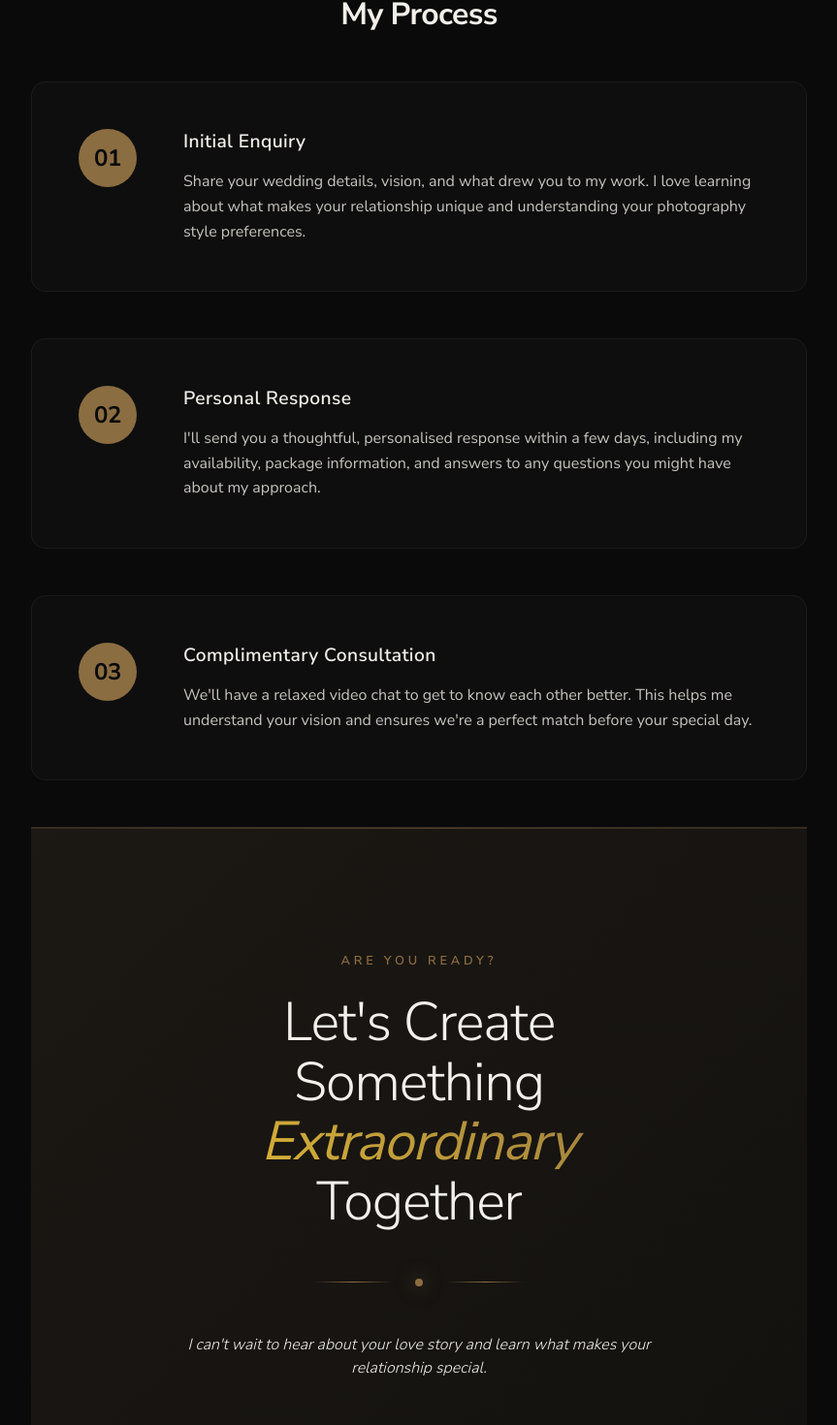
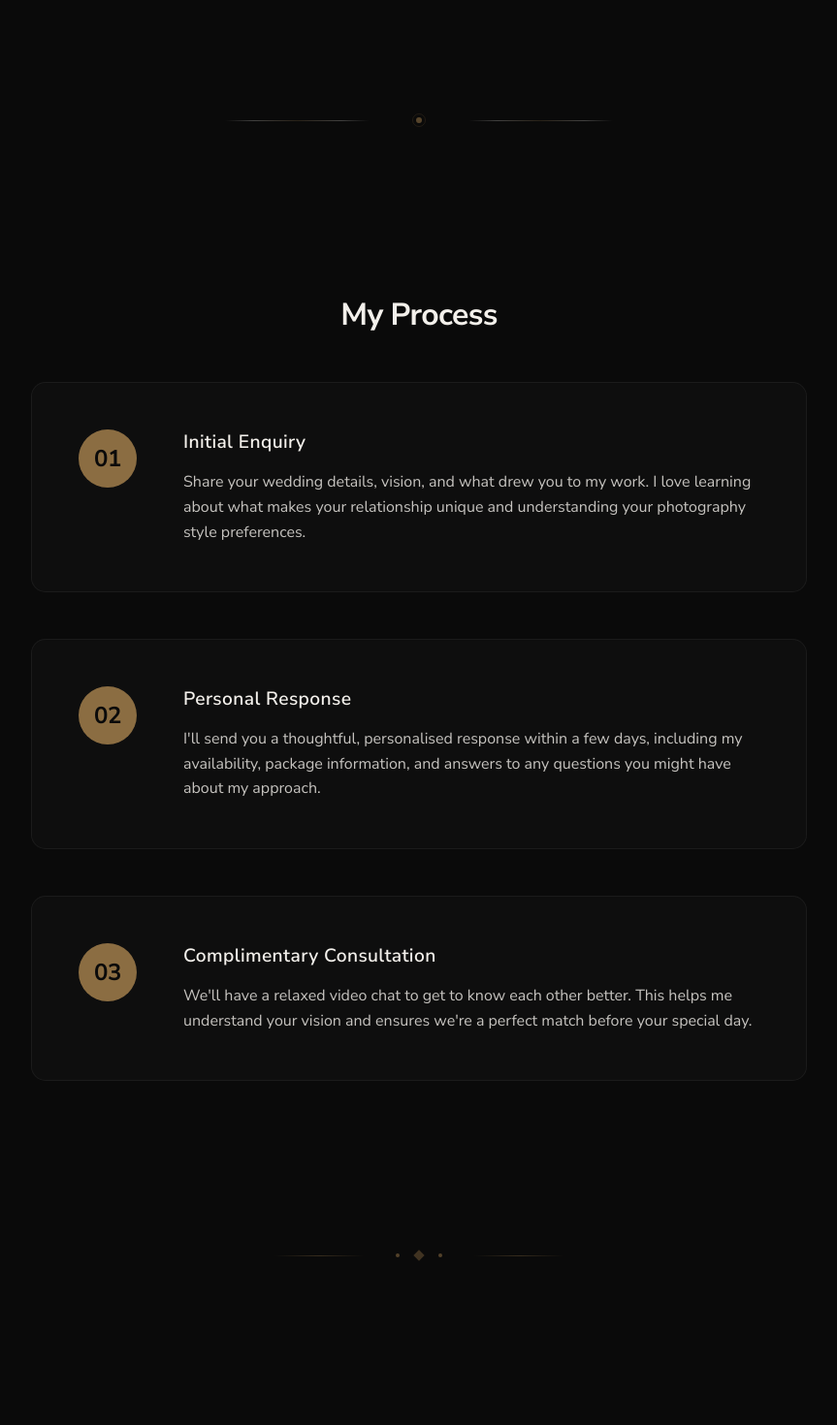
Before and after one commit to maxwebsterkhan/chloe-mary, a Next.js app: page /connect in a window 1280 px wide. Shown: the part 1059-2529 px from the top of the page at 97% size, without its empty margins (208-1071 px from the left). Built offline with nearby package versions, Linux system fonts and the light colour scheme.

Commit message:
Copy and style updates

```diff
--- a/src/app/connect/connect.module.scss
+++ b/src/app/connect/connect.module.scss
@@ -907,3 +907,128 @@
   line-height: 1.6;
   font-size: 0.95rem;
 }
+
+// Section spacers and dividers
+.sectionSpacer {
+  padding: tokens.$spacing-xxl 0;
+  display: flex;
+  justify-content: center;
+  align-items: center;
+  position: relative;
+
+  @include breakpoint-down("tablet") {
+    padding: tokens.$spacing-xl 0;
+  }
+
+  @include breakpoint-down("mobile") {
+    padding: tokens.$spacing-lg 0;
+  }
+}
+
+.decorativeDivider {
+  display: flex;
+  align-items: center;
+  justify-content: center;
+  gap: tokens.$spacing-lg;
+  width: 100%;
+  max-width: 400px;
+  opacity: 0.6;
+
+  @include breakpoint-down("mobile") {
+    gap: tokens.$spacing-md;
+    max-width: 300px;
+  }
+}
+
+.dividerLine {
+  flex: 1;
+  height: 1px;
+  background: linear-gradient(
+    90deg,
+    transparent 0%,
+    var(--color-secondary) 20%,
+    var(--color-accent) 50%,
+    var(--color-secondary) 80%,
+    transparent 100%
+  );
+  opacity: 0.4;
+}
+
+.dividerDot {
+  width: 6px;
+  height: 6px;
+  border-radius: 50%;
+  background: var(--color-accent);
+  position: relative;
+
+  &::before {
+    content: "";
+    position: absolute;
+    top: 50%;
+    left: 50%;
+    transform: translate(-50%, -50%);
+    width: 12px;
+    height: 12px;
+    border: 1px solid var(--color-accent);
+    border-radius: 50%;
+    opacity: 0.3;
+  }
+}
+
+.dividerShape {
+  width: 20px;
+  height: 20px;
+  transform: rotate(45deg);
+  background: linear-gradient(
+    135deg,
+    rgba(139, 109, 66, 0.1) 0%,
+    rgba(139, 109, 66, 0.3) 100%
+  );
+  border: 1px solid var(--color-accent);
+  opacity: 0.4;
+}
+
+// Alternative elegant divider styles
+.elegantDivider {
+  display: flex;
+  align-items: center;
+  justify-content: center;
+  gap: tokens.$spacing-md;
+  width: 100%;
+  max-width: 300px;
+  opacity: 0.7;
+}
+
+.elegantLine {
+  flex: 1;
+  height: 1px;
+  background: linear-gradient(
+    90deg,
+    transparent 0%,
+    var(--color-accent) 50%,
+    transparent 100%
+  );
+  opacity: 0.5;
+}
+
+.elegantCenter {
+  display: flex;
+  align-items: center;
+  gap: tokens.$spacing-xs;
+}
+
+.elegantDot {
+  width: 4px;
+  height: 4px;
+  border-radius: 50%;
+  background: var(--color-accent);
+  opacity: 0.8;
+}
+
+.elegantDiamond {
+  width: 8px;
+  height: 8px;
+  transform: rotate(45deg);
+  background: var(--color-accent);
+  opacity: 0.6;
+}
--- a/src/app/connect/page.tsx
+++ b/src/app/connect/page.tsx
@@ -198,6 +198,15 @@ export default function ConnectPage() {
                 </div>
               </div>
 
+              {/* Spacer between Philosophy and Process */}
+              <div className={styles.sectionSpacer}>
+                <div className={styles.decorativeDivider}>
+                  <div className={styles.dividerLine}></div>
+                  <div className={styles.dividerDot}></div>
+                  <div className={styles.dividerLine}></div>
+                </div>
+              </div>
+
               <div className={styles.processSection}>
                 <h3 className={styles.processTitle}>My Process</h3>
                 <div className={styles.processSteps}>
@@ -242,6 +251,19 @@ export default function ConnectPage() {
                 </div>
               </div>
 
+              {/* Spacer between Process and Ready */}
+              <div className={styles.sectionSpacer}>
+                <div className={styles.elegantDivider}>
+                  <div className={styles.elegantLine}></div>
+                  <div className={styles.elegantCenter}>
+                    <div className={styles.elegantDot}></div>
+                    <div className={styles.elegantDiamond}></div>
+                    <div className={styles.elegantDot}></div>
+                  </div>
+                  <div className={styles.elegantLine}></div>
+                </div>
+              </div>
+
               <div className={styles.readySection}>
                 <div className={styles.readyContent}>
                   <div className={styles.readyLabel}>ARE YOU READY?</div>
@@ -266,6 +288,15 @@ export default function ConnectPage() {
                     </span>
                   </div>
                 </div>
+              </div>
+            </div>
+
+            {/* Spacer between Ready and Form */}
+            <div className={styles.sectionSpacer}>
+              <div className={styles.decorativeDivider}>
+                <div className={styles.dividerLine}></div>
+                <div className={styles.dividerShape}></div>
+                <div className={styles.dividerLine}></div>
               </div>
             </div>
 
--- a/src/app/pricing/page.tsx
+++ b/src/app/pricing/page.tsx
@@ -209,7 +209,7 @@ export default function PricingPage() {
 
               <div className={`${styles.metaNote} ${styles.animateIn}`}>
                 <span className={styles.noteHighlight}>INCLUDED</span>
-                <p>One roll of black and white film</p>
+                <p>Two rolls of black and white film</p>
                 <span className={styles.noteAddition}>
                   Additional rolls available for £50 each
                 </span>
@@ -246,7 +246,7 @@ export default function PricingPage() {
 
               <div className={`${styles.mobileMetaNote} ${styles.animateIn}`}>
                 <span className={styles.noteHighlight}>INCLUDED</span>
-                <p>One roll of black and white film</p>
+                <p>Two rolls of black and white film</p>
                 <span className={styles.noteAddition}>
                   Additional rolls available for £50 each
                 </span>
```
